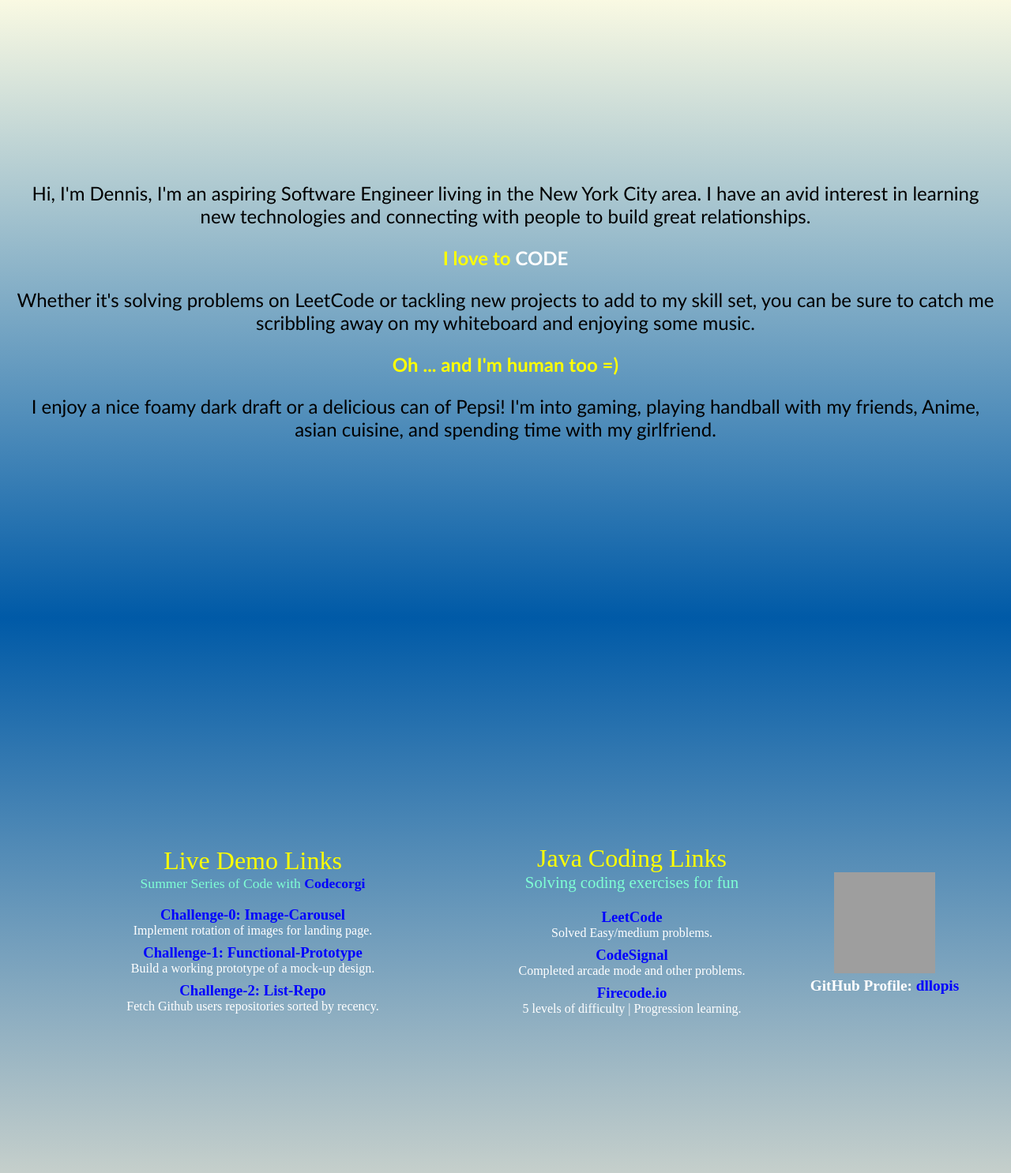
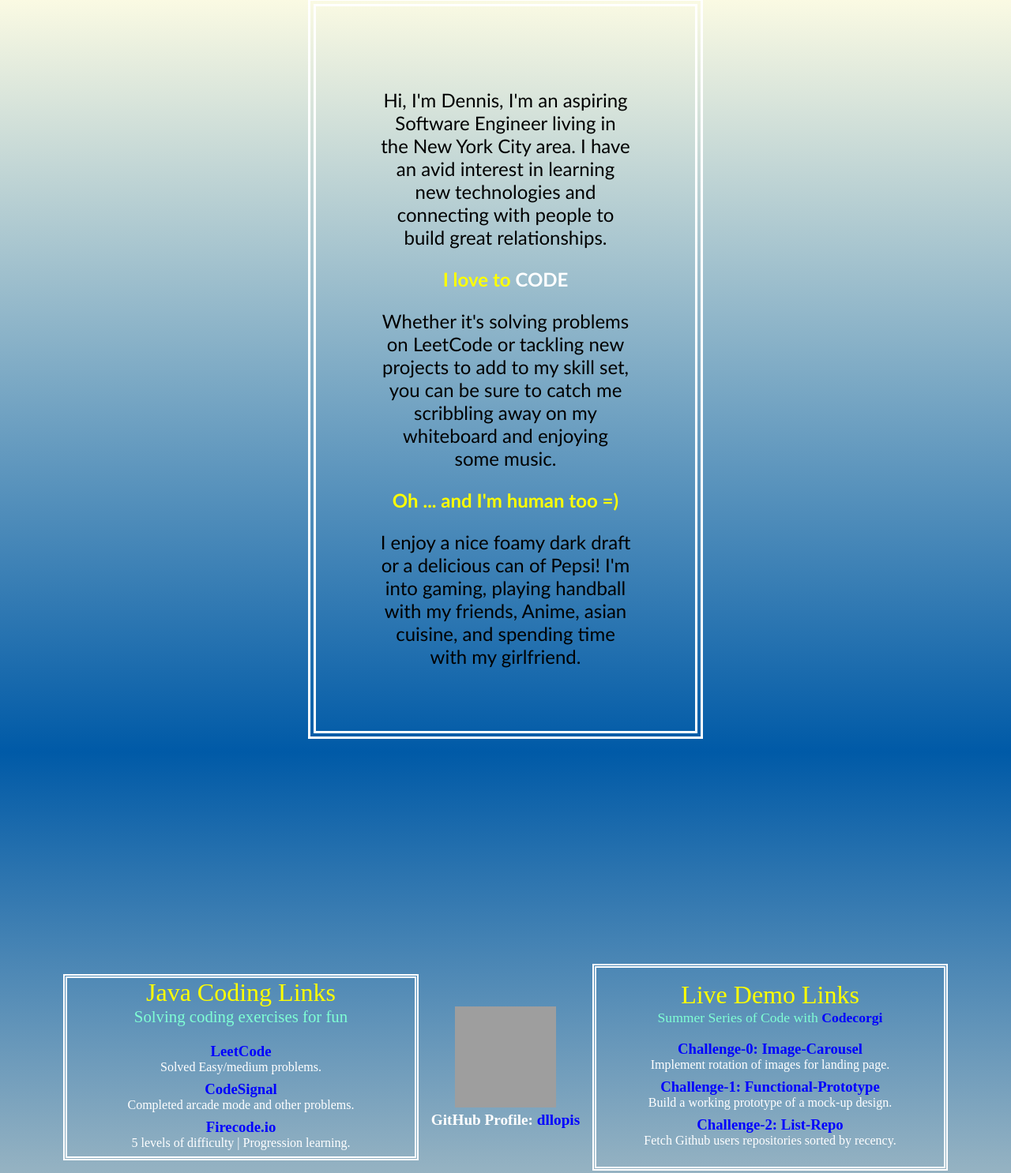
Before and after one commit to dllopis/Portfolio, a plain HTML site: page index.html in a window 1280 px wide. Shown: the part 818-2304 px from the top of the page at 79% size. Drawn offline with Linux system fonts and the light colour scheme; grey boxes are pictures that could not be loaded.

Commit message:
Changed the desktop layout a bit

```diff
--- a/index.html
+++ b/index.html
@@ -28,21 +28,20 @@
 
     <div id="about-content-wrapper">
         <div id="about-content">
-            <main>
-                <section>
-                    <p>Hi, I'm Dennis, I'm an aspiring Software Engineer living in the New York City area.
-                        I have an avid interest in learning new technologies
-                        and connecting with people to build great relationships.</p>
+            <div><p>Hi, I'm Dennis, I'm an aspiring Software Engineer living in the New York City area.
+                    I have an avid interest in learning new technologies
+                    and connecting with people to build great relationships.</p>
+            </div>
 
-                    <p style="font-size: 1.7;font-family: 'Trebuchet MS';color:yellow"><strong>I love to <Span style="color:white">CODE</Span></strong></p>
-                    <p>Whether it's solving problems on LeetCode or tackling new projects to add to my skill set,
-                        you can be sure to catch me scribbling away on my whiteboard and enjoying some music.</p>
+            <div><p style="font-size: 1.7;font-family: 'Trebuchet MS';color:yellow"><strong>I love to <Span style="color:white">CODE</Span></strong></p>
+                <p>Whether it's solving problems on LeetCode or tackling new projects to add to my skill set,
+                    you can be sure to catch me scribbling away on my whiteboard and enjoying some music.</p>
+            </div>
 
-                    <p style="font-size: 1.7;font-family: 'Trebuchet MS';color:yellow"><strong>Oh ... and I'm human too =)</strong></p>
-                    <p>I enjoy a nice foamy dark draft or a delicious can of Pepsi! I'm into gaming,
-                        playing handball with my friends, Anime, asian cuisine, and spending time with my girlfriend.
-
-            </main>
+            <div><p style="font-size: 1.7;font-family: 'Trebuchet MS';color:yellow"><strong>Oh ... and I'm human too =)</strong></p>
+                <p>I enjoy a nice foamy dark draft or a delicious can of Pepsi! I'm into gaming,
+                    playing handball with my friends, Anime, asian cuisine, and spending time with my girlfriend.</p>
+            </div>
         </div>
     </div>
 
--- a/styles/styles.css
+++ b/styles/styles.css
@@ -229,10 +229,15 @@ a:active  {
 /* Desktop Styles */
 @media only screen and (min-width: 961px) {
 #landing-content-wrapper  {
+    padding: 10em 0;
     flex-direction: column;
     background: #005AA7;  /* fallback for old browsers */
     background: -webkit-linear-gradient(to bottom, #FFFDE4, #005AA7);  /* Chrome 10-25, Safari 5.1-6 */
     background: linear-gradient(to top, #FFFDE4, #005AA7); /* W3C, IE 10+/ Edge, Firefox 16+, Chrome 26+, Opera 12+, Safari 7+ */
+}
+#landing-info   {
+    padding:0;
+    flex:1;
 }
     /* landing section */
 #landing-image  {
@@ -244,23 +249,36 @@ a:active  {
     background-color: white;
     height: 200px;
 }
-    #about-content-wrapper  {
-        background-color: white;
-    }
+#landing-content    {
+    flex-direction: row;
+    width: 600px;
+}
+
+#about-content  {
+    padding: 5em;
+    border:10px double white;
+    width:40%;
+    display:flex;
+    flex-direction: column;
+    align-items: center
+}
     #demo-content-wrapper   {
+        padding:5em;
         flex-direction: row;
         flex-wrap: wrap;
     }
     #demo-content   {
+        border: 5px double white;
         flex:2;
+        order:2;
     }
-    #demo-content   {
-        flex:2;
+    #java-content   {
+        border: 5px double white;
+        flex: 2;
     }
     #octocat-content    {
         flex:1;
     }
-
     #contact-content    {
         display:flex;
         flex-direction: column;
```
